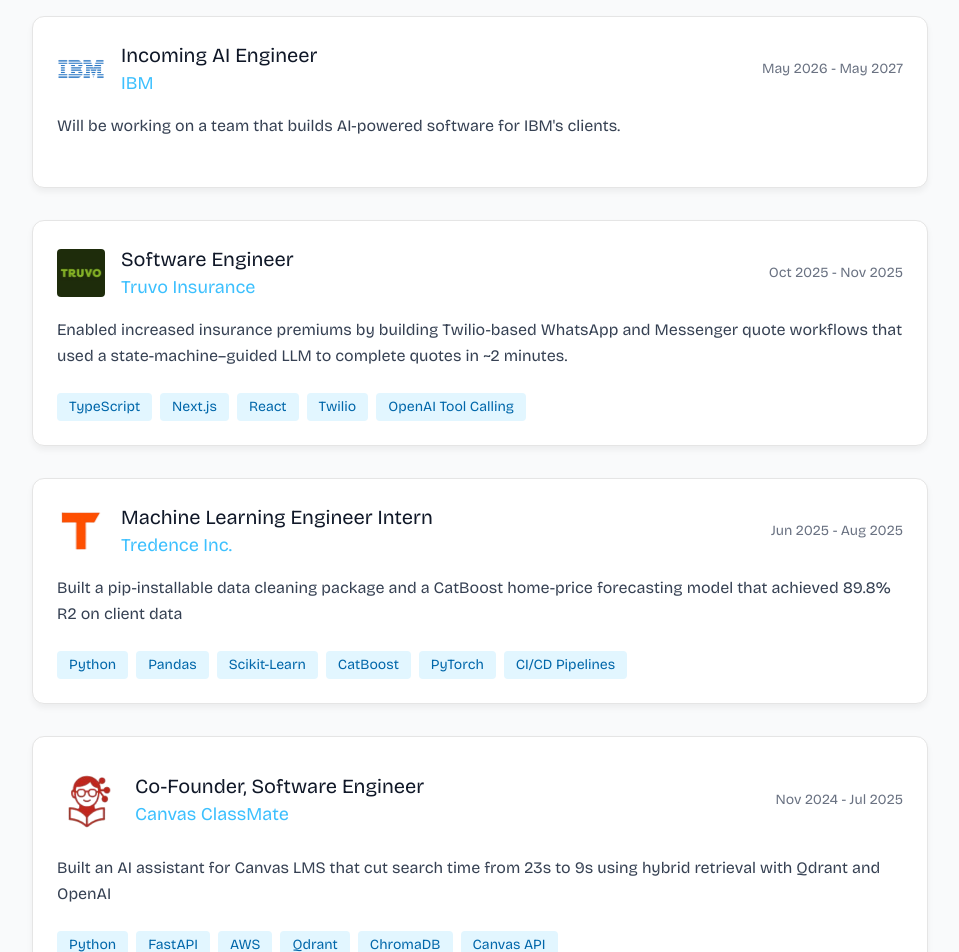
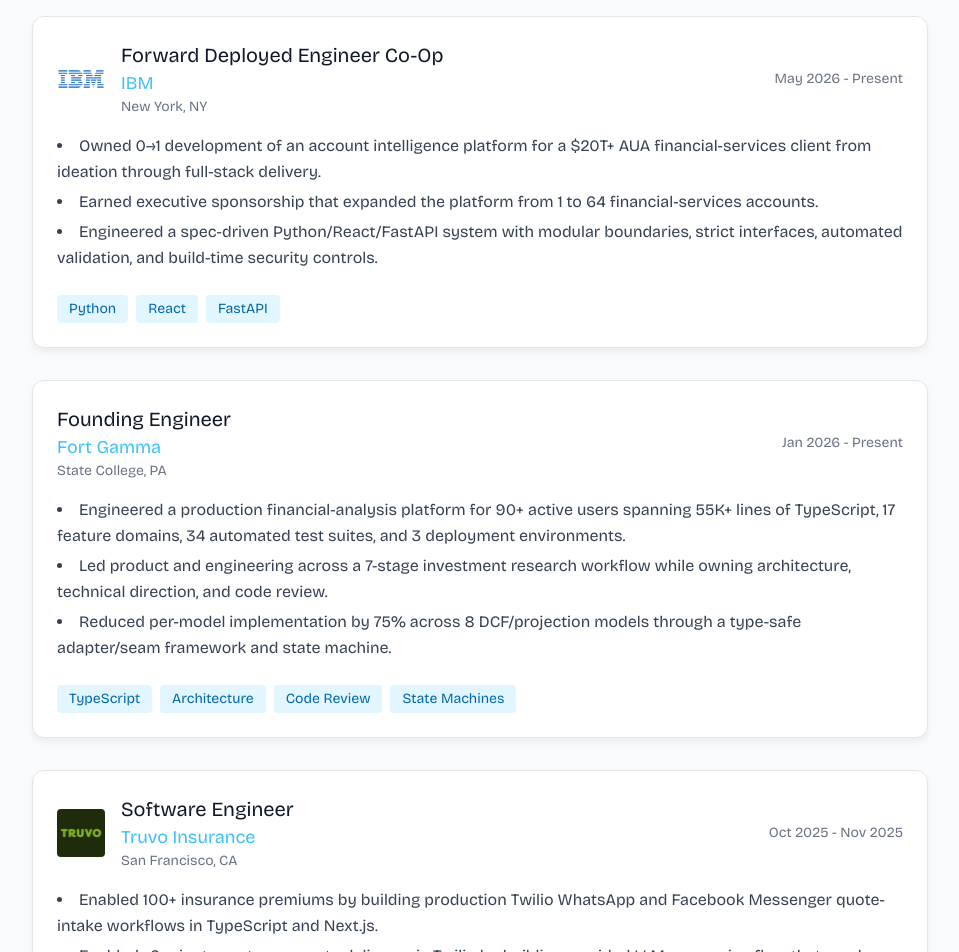
Before and after one commit to esinocchi/portfolio, a Next.js app: page / in a window 1280 px wide. Shown: the part 1760-2712 px from the top of the page, without its empty margins (160-1119 px from the left). Built offline with nearby package versions, Linux system fonts and the light colour scheme; no server answers.

Commit message:
Update portfolio content to match latest resume
Co-authored-by: esinocchi <163606662+esinocchi@users.noreply.github.com>

```diff
--- a/src/components/sections/About.tsx
+++ b/src/components/sections/About.tsx
@@ -93,8 +93,8 @@ export function About() {
             <div className="space-y-8 animate-slide-up lg:pl-8">
               <div className="space-y-6">
                 <p className="text-lg text-gray-700 leading-relaxed">
-                  Hi, I&apos;m Evan, a CS student at Penn State passionate about <strong>AI/ML software</strong>.
-                  I&apos;ve built <strong>automated</strong> insurance quote workflows @ Truvo, <strong>ML models @ Tredence</strong>, co-founded <strong>Canvas Classmate</strong>, and serve as <strong>Vice President of ML@PSU</strong>.
+                  Hi, I&apos;m Evan, a CS student at Penn State building <strong>high-impact AI software</strong>.
+                  I currently work as a <strong>Forward Deployed Engineer Co-Op at IBM</strong> and a <strong>Founding Engineer at Fort Gamma</strong>, where I build production systems from architecture through deployment.
                 </p>
 
                 <p className="text-lg text-gray-700 leading-relaxed">
@@ -102,7 +102,7 @@ export function About() {
                 </p>
 
                 <p className="text-lg text-gray-700 leading-relaxed">
-                  In my free time, I train <strong>muay thai</strong>, <strong>cook</strong>, and <strong>weightlift</strong>. These activities teach me discipline and perseverance I bring to my software engineering.
+                  Previously, I built production quote-intake systems at <strong>Truvo Insurance</strong> and machine learning systems at <strong>Tredence</strong>. I care deeply about strong engineering fundamentals, test automation, and shipping software that users trust.
                 </p>
               </div>
 
--- a/src/components/sections/Experience.tsx
+++ b/src/components/sections/Experience.tsx
@@ -6,25 +6,47 @@ interface ExperienceItem {
   title: string;
   company: string;
   period: string;
-  description: string;
+  location?: string;
+  highlights: string[];
   technologies: string[];
-  logo: string;
+  logo?: string;
 }
 
 const experiences: ExperienceItem[] = [
   {
-    title: "Incoming AI Engineer",
+    title: "Forward Deployed Engineer Co-Op",
     company: "IBM",
-    period: "May 2026 - May 2027",
-    description: "Will be working on a team that builds AI-powered software for IBM's clients.",
-    technologies: [],
+    period: "May 2026 - Present",
+    location: "New York, NY",
+    highlights: [
+      "Owned 0→1 development of an account intelligence platform for a $20T+ AUA financial-services client from ideation through full-stack delivery.",
+      "Earned executive sponsorship that expanded the platform from 1 to 64 financial-services accounts.",
+      "Engineered a spec-driven Python/React/FastAPI system with modular boundaries, strict interfaces, automated validation, and build-time security controls."
+    ],
+    technologies: ["Python", "React", "FastAPI"],
     logo: "/ibm-logo.jpg"
+  },
+  {
+    title: "Founding Engineer",
+    company: "Fort Gamma",
+    period: "Jan 2026 - Present",
+    location: "State College, PA",
+    highlights: [
+      "Engineered a production financial-analysis platform for 90+ active users spanning 55K+ lines of TypeScript, 17 feature domains, 34 automated test suites, and 3 deployment environments.",
+      "Led product and engineering across a 7-stage investment research workflow while owning architecture, technical direction, and code review.",
+      "Reduced per-model implementation by 75% across 8 DCF/projection models through a type-safe adapter/seam framework and state machine."
+    ],
+    technologies: ["TypeScript", "Architecture", "Code Review", "State Machines"]
   },
   {
     title: "Software Engineer",
     company: "Truvo Insurance",
     period: "Oct 2025 - Nov 2025",
-    description: "Enabled increased insurance premiums by building Twilio-based WhatsApp and Messenger quote workflows that used a state-machine–guided LLM to complete quotes in ~2 minutes.",
+    location: "San Francisco, CA",
+    highlights: [
+      "Enabled 100+ insurance premiums by building production Twilio WhatsApp and Facebook Messenger quote-intake workflows in TypeScript and Next.js.",
+      "Enabled ~2-minute customer quote delivery via Twilio by building a guided LLM messaging flow that used OpenAI tool calling to invoke the quote API and save client records."
+    ],
     technologies: ["TypeScript", "Next.js", "React", "Twilio", "OpenAI Tool Calling"],
     logo: "/truvo.jpeg"
   },
@@ -32,25 +54,13 @@ const experiences: ExperienceItem[] = [
     title: "Machine Learning Engineer Intern",
     company: "Tredence Inc.",
     period: "Jun 2025 - Aug 2025",
-    description: "Built a pip-installable data cleaning package and a CatBoost home-price forecasting model that achieved 89.8% R2 on client data",
+    location: "San Jose, CA",
+    highlights: [
+      "Accelerated model development by delivering a pip-installable cleaning package with tagged releases and CI/CD in Python using pandas.",
+      "Enabled client home-price forecasting by building a config-driven CatBoost regressor delivering 89.8% predictive fit (0.898 R2) via single-command retraining and evaluation."
+    ],
     technologies: ["Python", "Pandas", "Scikit-Learn", "CatBoost", "PyTorch", "CI/CD Pipelines"],
     logo: "/tredence-logo.png"
-  },
-  {
-    title: "Co-Founder, Software Engineer",
-    company: "Canvas ClassMate",
-    period: "Nov 2024 - Jul 2025",
-    description: "Built an AI assistant for Canvas LMS that cut search time from 23s to 9s using hybrid retrieval with Qdrant and OpenAI",
-    technologies: ["Python", "FastAPI", "AWS", "Qdrant", "ChromaDB", "Canvas API"],
-    logo: "/canvas-classmate-logo.png"
-  },
-  {
-    title: "Vice President",
-    company: "Machine Learning at Penn State",
-    period: "Sep 2025 - Present",
-    description: "Lead bi-monthly sessions on real-world ML applications and authored the PRD for our Course Planning Assistant project",
-    technologies: ["Leadership", "Product Management", "ML Education"],
-    logo: "/mlpsu-logo.png"
   }
 ];
 
@@ -72,13 +82,15 @@ export function Experience() {
               >
                 <div className="flex flex-col md:flex-row md:items-center md:justify-between mb-4">
                   <div className="flex items-center gap-4">
-                    <Image
-                      src={exp.logo}
-                      alt={`${exp.company} logo`}
-                      className={`object-contain rounded`}
-                      width={exp.company === "IBM" ? 48 : exp.company === "Canvas ClassMate" ? 62 : 48}
-                      height={exp.company === "IBM" ? 48 : exp.company === "Canvas ClassMate" ? 62 : 48}
-                    />
+                    {exp.logo && (
+                      <Image
+                        src={exp.logo}
+                        alt={`${exp.company} logo`}
+                        className="object-contain rounded"
+                        width={48}
+                        height={48}
+                      />
+                    )}
                     <div>
                       <h3 className="text-xl font-bold text-gray-900">
                         {exp.title}
@@ -86,6 +98,9 @@ export function Experience() {
                       <h4 className="text-lg font-medium" style={{color: 'var(--primary)'}}>
                         {exp.company}
                       </h4>
+                      {exp.location && (
+                        <p className="text-sm text-gray-500">{exp.location}</p>
+                      )}
                     </div>
                   </div>
                   <span className="text-sm font-medium text-gray-500 mt-2 md:mt-0">
@@ -93,9 +108,11 @@ export function Experience() {
                   </span>
                 </div>
 
-                <p className="text-gray-700 mb-6 leading-relaxed">
-                  {exp.description}
-                </p>
+                <ul className="text-gray-700 mb-6 leading-relaxed list-disc list-inside space-y-1">
+                  {exp.highlights.map((highlight) => (
+                    <li key={highlight}>{highlight}</li>
+                  ))}
+                </ul>
 
                 <div className="flex flex-wrap gap-2">
                   {exp.technologies.map((tech) => (
--- a/src/components/sections/Projects.tsx
+++ b/src/components/sections/Projects.tsx
@@ -15,35 +15,20 @@ interface Project {
 const projects: Project[] = [
   {
     title: "Canvas Classmate",
-    description: "AI-powered learning assistant for Canvas LMS that cut search time from 23s to 9s using RAG architecture with Qdrant and OpenAI",
-    technologies: ["Python", "FastAPI", "AWS", "Qdrant", "ChromaDB", "Canvas API"],
+    description: "Achieved 60% faster retrieval finding grading policies (23s to 9s) by integrating an AI workflow layer into Canvas LMS, with 8 FastAPI endpoints on AWS EC2 using Qdrant and Canvas API.",
+    technologies: ["Python", "FastAPI", "Qdrant", "AWS", "Canvas API"],
     githubUrl: "https://github.com/esinocchi/Canvas-Classmate",
     liveUrl: "https://youtu.be/DJJkvD2E_jo",
     imageUrl: "/projects/canvas-classmate.png"
   },
   {
-    title: "Natural Disaster Dashboard",
-    description: "Won 1st place at HackPSU Fall 2024 building an emergency-response dashboard with FEMA, Google Maps, and utility APIs",
-    technologies: ["Python", "TypeScript", "ReactJS", "FEMA API", "TailwindCSS"],
+    title: "HackPSU 1st Overall - Natural Disaster Dashboard",
+    description: "Won 1st of 70 teams at HackPSU Fall 2024 with an emergency-response web application integrating FEMA, Google Maps, and utility-outage APIs into a Next.js dashboard deployed on Vercel.",
+    technologies: ["Python", "TypeScript", "React", "Next.js", "FEMA API"],
     githubUrl: "https://github.com/esinocchi/Natural-Disaster-Dashboard",
     liveUrl: "https://milton-sos.vercel.app/",
     devpostUrl: "https://devpost.com/software/hurricane-dashboard",
     imageUrl: "/projects/disaster-dashboard.png"
-  },
-  {
-    title: "Convolutional Neural Network for Handwritten Digits",
-    description: "Built a CNN achieving 99.25% accuracy on MNIST with PyTorch, and implemented neural networks from scratch using pure NumPy",
-    technologies: ["Python", "PyTorch", "NumPy"],
-    githubUrl: "https://github.com/esinocchi/MNIST-Classification",
-    imageUrl: "/projects/mnist-cnn.png"
-  },
-  {
-    title: "Buddy",
-    description: "AI-powered chatbot for Penn State students featuring RAG with Pinecone for PSU-specific knowledge, streaming responses, and local multi-threaded conversations",
-    technologies: ["Next.js", "React", "TypeScript", "OpenAI API", "Pinecone", "LangChain"],
-    githubUrl: "https://github.com/esinocchi/chat.mlpsu.org",
-    liveUrl: "https://buddy.mlpsu.org/",
-    imageUrl: "/projects/buddy.png"
   }
 ];
 
```
